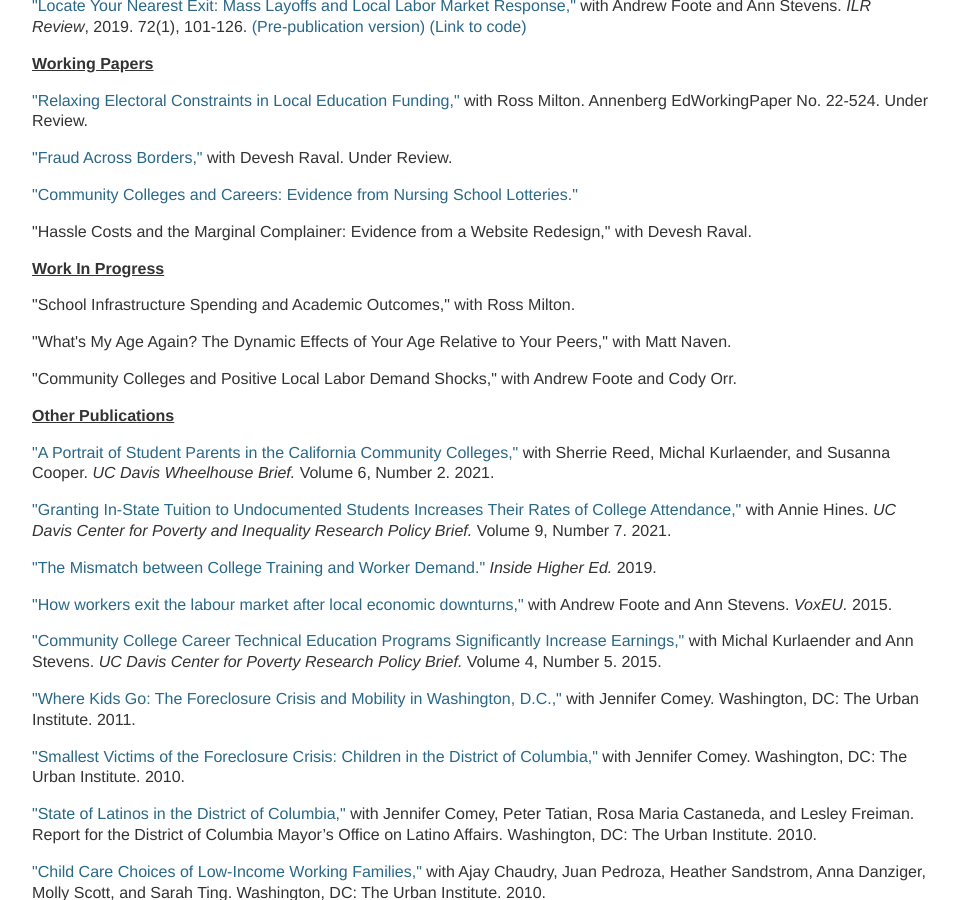
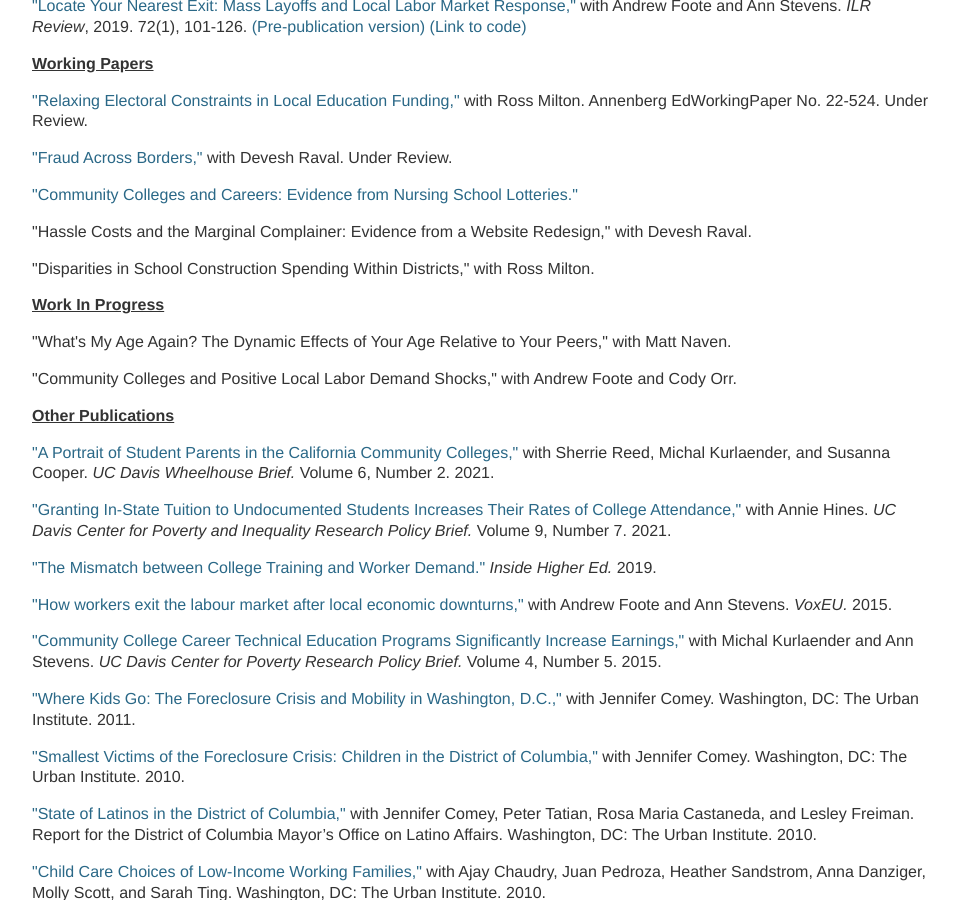
Before and after one commit to mzgrosz/mzgrosz.github.io, a Jekyll site: the page built from research/index.html, in a window 1280 px wide and 900 px high, scrolled down 696 px. Shown: the whole window, without its empty margins (160-1117 px from the left). Built offline with Jekyll 4.4.1, drawn with Linux system fonts in a browser that asks for light colours.

Commit message:
Update index.html

```diff
--- a/research/index.html
+++ b/research/index.html
@@ -74,11 +74,10 @@ title: Michel Grosz
 
 <p>&quot;Hassle Costs and the Marginal Complainer: Evidence from a Website Redesign,&quot; with Devesh Raval.</p>
 
+<p>&quot;Disparities in School Construction Spending Within Districts,&quot; with Ross Milton.</p>
 
 
 <p><b><u>Work In Progress</u></b></p>
-
-<p>&quot;School Infrastructure Spending and Academic Outcomes,&quot; with Ross Milton.</p>
 
 <p>&quot;What's My Age Again? The Dynamic Effects of Your Age Relative to Your Peers,&quot; with Matt Naven.</p>
 
```
